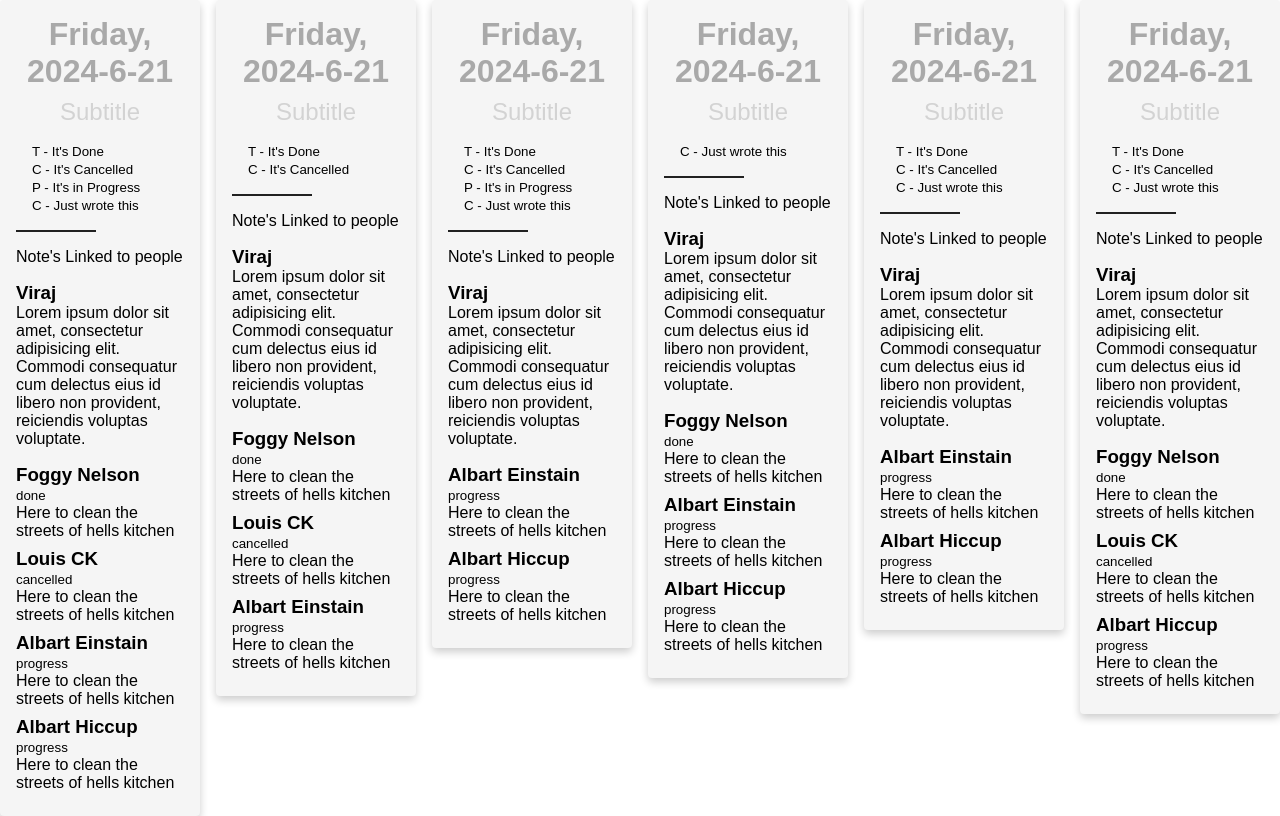
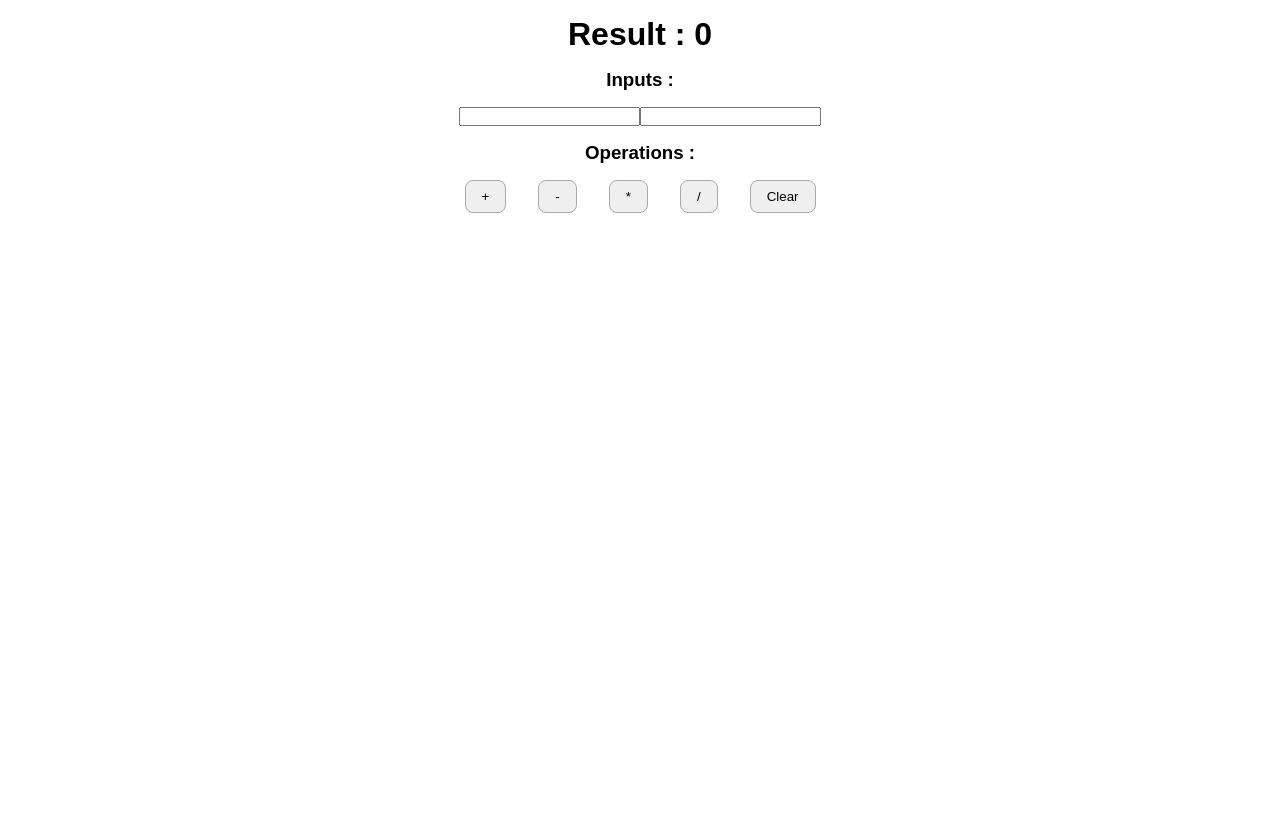
Before and after one commit to Jahirul-Islam-Jantu/thinking-in-react, a React (Vite) app in the folder vite-project/: page / in a window 1280 px wide. Built offline with nearby package versions, Linux system fonts and the light colour scheme.

Commit message:
structure created for calculator app

```diff
--- a/vite-project/index.html
+++ b/vite-project/index.html
@@ -1,4 +1,4 @@
-<!doctype html>
+<!DOCTYPE html>
 <html lang="en">
   <head>
     <meta charset="UTF-8" />
--- a/vite-project/src/App.jsx
+++ b/vite-project/src/App.jsx
@@ -1,12 +1,18 @@
 import React from 'react';
 import ToDoApp from "./pages/ToDoApp.jsx";
 import "./assets/css/style.css"
+import {BrowserRouter, Route, Routes} from "react-router-dom";
+import CalculatorApp from "./pages/CalculatorApp.jsx";
 
 const App = () => {
     return (
-        <div>
-            <ToDoApp />
-        </div>
+        <BrowserRouter>
+            <Routes>
+                <Route path="/" element={<CalculatorApp />} />
+                <Route path="/todoapp" element={<ToDoApp />} />
+
+            </Routes>
+        </BrowserRouter>
     );
 };
 
--- a/vite-project/src/assets/css/style.css
+++ b/vite-project/src/assets/css/style.css
@@ -55,3 +55,32 @@ body{
     align-items: flex-start;
     gap: 1rem;
 }
+.menu{
+    width: 100%;
+    display: flex;
+    align-items: center;
+    justify-content: center;
+
+}
+.nav-link{
+    text-decoration: none;
+    padding: 0.5rem;
+    margin: 0.5rem;
+    font-size: 1.2rem;
+    font-weight: 600;
+    color: darkgray;
+    cursor: pointer;
+    border: 1px solid darkgray;
+    border-radius: 0.5rem;
+    background-color: #143679;
+
+
+}
+
+.btn{
+    padding: 0.5rem 1rem;
+    border: 1px solid darkgray;
+    border-radius: 0.5rem;
+    margin: 1rem;
+    cursor: pointer;
+}
--- /dev/null
+++ b/vite-project/src/components/MasterLayOut.jsx
@@ -0,0 +1,12 @@
+import React from 'react';
+import Menu from "./Menu.jsx";
+
+const MasterLayOut = () => {
+    return (
+        <div>
+            <Menu/>
+        </div>
+    );
+};
+
+export default MasterLayOut;
--- /dev/null
+++ b/vite-project/src/components/Menu.jsx
@@ -0,0 +1,13 @@
+import React from 'react';
+import {NavLink} from "react-router-dom";
+
+const Menu = () => {
+    return (
+        <div className="menu">
+            <NavLink className="nav-link" to="/">Calculator</NavLink>
+            <NavLink className="nav-link" to="/todoapp">Todo app</NavLink>
+        </div>
+    );
+};
+
+export default Menu;
--- /dev/null
+++ b/vite-project/src/pages/CalculatorApp.jsx
@@ -0,0 +1,25 @@
+import React from 'react';
+import MasterLayOut from "../components/MasterLayOut.jsx";
+
+const CalculatorApp = () => {
+    return (
+        <div style={{ padding: "1rem", textAlign: "center" }}>
+            <h1>Result : 0</h1>
+            <div style={{marginTop: "1rem"}}>
+                <h3 style={{marginBottom: "1rem"}}>Inputs :</h3>
+                <input  type="number"/>
+                <input type="number" />
+            </div>
+            <div style={{marginTop: "1rem"}}>
+                <h3>Operations :</h3>
+                <button className="btn">+</button>
+                <button className="btn">-</button>
+                <button className="btn">*</button>
+                <button className="btn">/</button>
+                <button className="btn">Clear</button>
+            </div>
+        </div>
+    );
+};
+
+export default CalculatorApp;
--- a/vite-project/src/pages/ToDoApp.jsx
+++ b/vite-project/src/pages/ToDoApp.jsx
@@ -1,4 +1,5 @@
 import React from 'react';
+import MasterLayOut from "../components/MasterLayOut.jsx";
 
 
 const tasks = [
@@ -369,11 +370,15 @@ const TaskCard = ({task})=> {
 
 const ToDoApp = () => {
     return (
-        <div className="task-elements">
 
-            {tasks.map(task => <TaskCard task={task} key={task.id} />)}
-        </div>
+            <div className="task-elements">
+                {tasks.map(task => <TaskCard task={task} key={task.id}/>)}
+            </div>
+
     );
 };
 
+
+
+
 export default ToDoApp;
```
